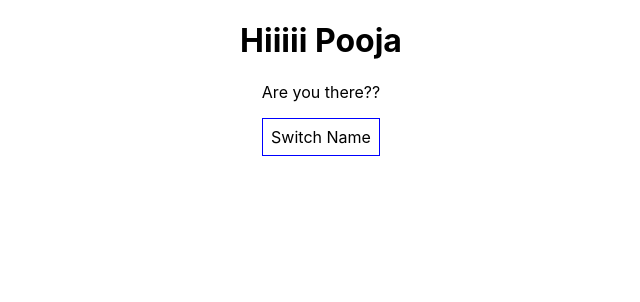
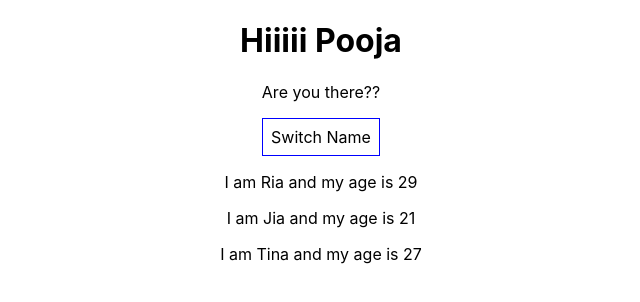
Before and after one commit to sayantisarkar/React-complete-guide, a React (Create React App) app: page / in a window 1280 px wide. Both pictures are taken after a click on the button "Switch Name". Shown: the top 302 px of the page, without its empty margins (319-959 px from the left). Built offline with nearby package versions, Linux system fonts and the light colour scheme.

Commit message:
Dynamic content  handling JS way

```diff
--- a/src/App.js
+++ b/src/App.js
@@ -39,6 +39,7 @@ class App extends Component {
   }
 
   togglePersonHadler = ()=>{
+    console.log('Toggled');
     const doShow = this.state.showPersons;
     this.setState({
       showPersons: !doShow
@@ -54,18 +55,11 @@ class App extends Component {
       padding: '8px',
       cursor: 'pointer'
     };
+    let persons = null;
 
-    return (
-      <div className="App">
-      <h1>Hiiiii Pooja</h1>
-      <p>Are you there??</p>
-      <button style={style}
-      // onClick={()=>this.switchNamehandler('Sayanti')}
-      onClick={()=> this.togglePersonHadler}
-      >
-      Switch Name</button>
-      {this.state.showPersons?
-      (<div>
+    if(this.state.showPersons){
+      persons = (
+      <div>
       <Person
         name= {this.state.persons[0].name}
         age= {this.state.persons[0].age} />
@@ -75,7 +69,33 @@ class App extends Component {
       <Person
         name= {this.state.persons[2].name}
         age= {this.state.persons[2].age} />
-      </div>) : null}
+      </div>
+      );
+    }
+
+    return (
+      <div className="App">
+      <h1>Hiiiii Pooja</h1>
+      <p>Are you there??</p>
+      <button style={style}
+      // onClick={()=>this.switchNamehandler('Sayanti')}
+      onClick={this.togglePersonHadler}
+      >
+      Switch Name</button>
+      {persons}
+
+      {/* {this.state.showPersons?
+      <div>
+      <Person
+        name= {this.state.persons[0].name}
+        age= {this.state.persons[0].age} />
+      <Person
+        name= {this.state.persons[1].name}
+        age= {this.state.persons[1].age} />
+      <Person
+        name= {this.state.persons[2].name}
+        age= {this.state.persons[2].age} />
+      </div> : null} */}
 
 
       {/* <Person name="Ria" age="29"/>
```
